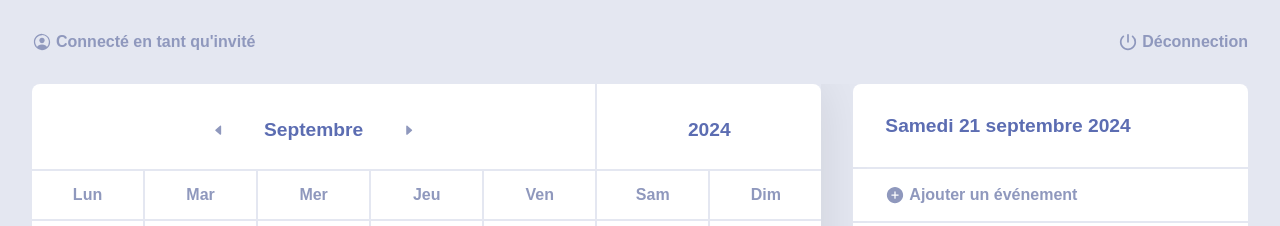
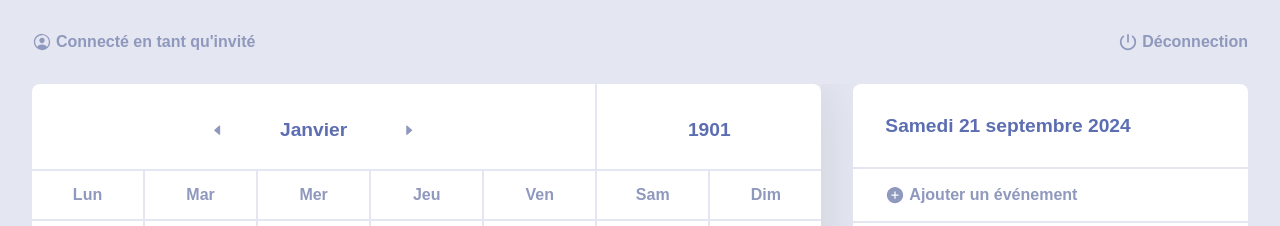
Before and after one commit to sylvain-galoustoff/sg-calendar, a React (Vite) app: page /1/1 in a window 1280 px wide. Shown: the top 226 px of the page. Built offline with nearby package versions, Linux system fonts and the light colour scheme; what webfontloader would draw is missing.

Commit message:
Change month on arrow click

```diff
--- a/src/components/Calendar/DateSelect.tsx
+++ b/src/components/Calendar/DateSelect.tsx
@@ -1,16 +1,58 @@
+import { useEffect, useState } from "react";
+import { useParams, useNavigate } from "react-router-dom";
 import { IoCaretBack, IoCaretForward } from "react-icons/io5";
 import ButtonIcon from "../common/ButtonIcon";
+import { getDateFromParams, months } from "../../utils/dates";
 
 function DateSelect() {
+  const params = useParams();
+  const navigate = useNavigate();
+  const [currentYear, setCurrentYear] = useState(new Date().getFullYear());
+  const [currentMonth, setCurrentMonth] = useState(new Date().getMonth());
+
+  useEffect(() => {
+    const date = getDateFromParams(params);
+    if (date) {
+      setCurrentYear(date.getFullYear());
+      setCurrentMonth(date.getMonth());
+    }
+  }, [params]);
+
+  const handlePreviousMonth = () => {
+    let previousYear = currentYear;
+    let previousMonth = currentMonth;
+    if (currentMonth === 0) {
+      previousYear = previousYear - 1;
+      previousMonth = 12;
+    }
+    navigate(`/${previousYear}/${previousMonth}`);
+  };
+
+  const handleNextMonth = () => {
+    let nextYear = currentYear;
+    let nextMonth = currentMonth;
+    if (currentMonth === 11) {
+      nextYear = nextYear + 1;
+      nextMonth = 1;
+    } else {
+      nextMonth = nextMonth + 2;
+    }
+    navigate(`/${nextYear}/${nextMonth}`);
+  };
+
   return (
     <div className="big bold" id="date-select">
       <div className="cell" id="month-select">
-        <ButtonIcon icon={<IoCaretBack />} id="previous-month" />
-        <p className="month-value">Septembre</p>
-        <ButtonIcon icon={<IoCaretForward />} id="next-month" />
+        <ButtonIcon
+          icon={<IoCaretBack />}
+          id="previous-month"
+          onClick={handlePreviousMonth}
+        />
+        <p id="month-value">{months[currentMonth]}</p>
+        <ButtonIcon icon={<IoCaretForward />} id="next-month" onClick={handleNextMonth} />
       </div>
       <div className="cell" id="year-select">
-        2024
+        {currentYear}
       </div>
     </div>
   );
--- a/src/styles/global.scss
+++ b/src/styles/global.scss
@@ -107,6 +107,11 @@ body,
       background-color: $textLight;
     }
   }
+}
+
+#month-value {
+  width: 100px;
+  text-align: center;
 }
 
 #year-select {
--- a/src/utils/dates.ts
+++ b/src/utils/dates.ts
@@ -15,3 +15,18 @@ export const getDateFromParams = (params: ParamsType): Date | null => {
   }
   return null;
 };
+
+export const months = [
+  "Janvier",
+  "Février",
+  "Mars",
+  "Avril",
+  "Mai",
+  "Juin",
+  "Juillet",
+  "Août",
+  "Septembre",
+  "Octobre",
+  "Novembre",
+  "Décembre",
+];
```
